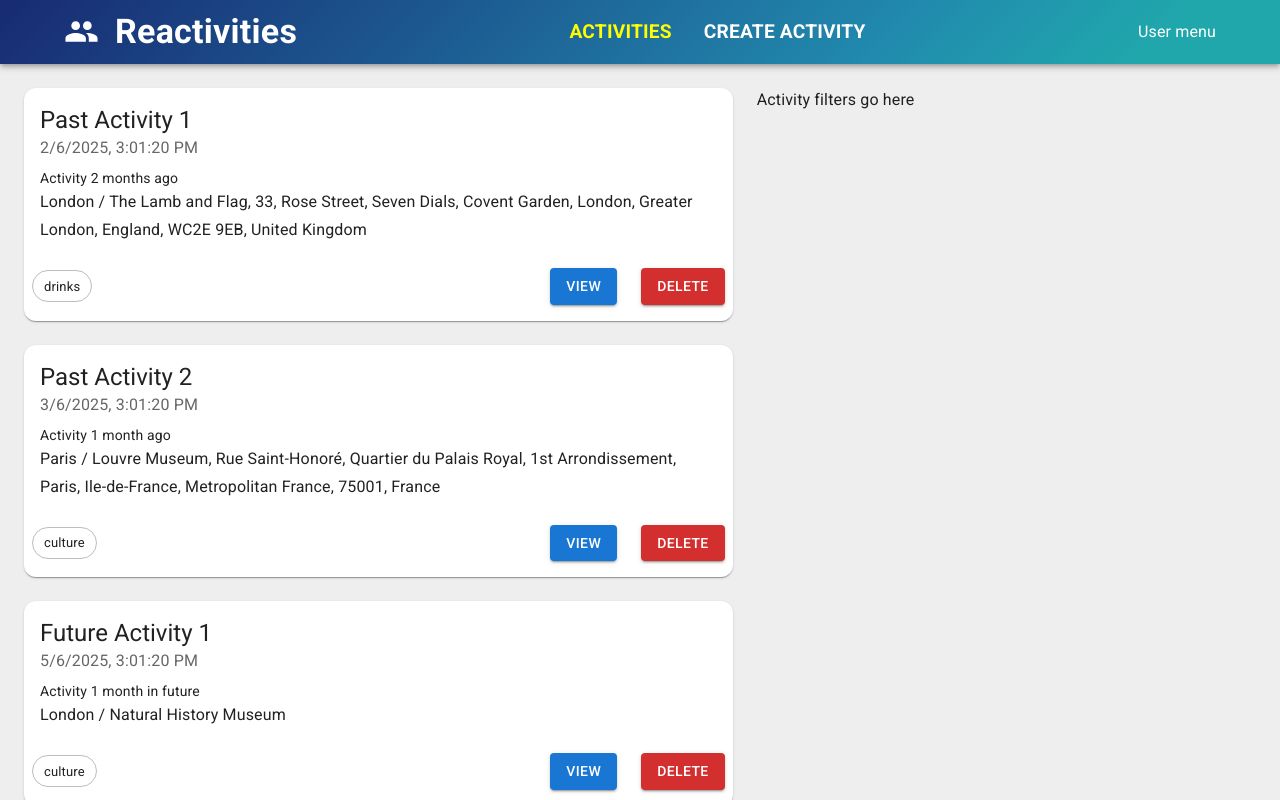
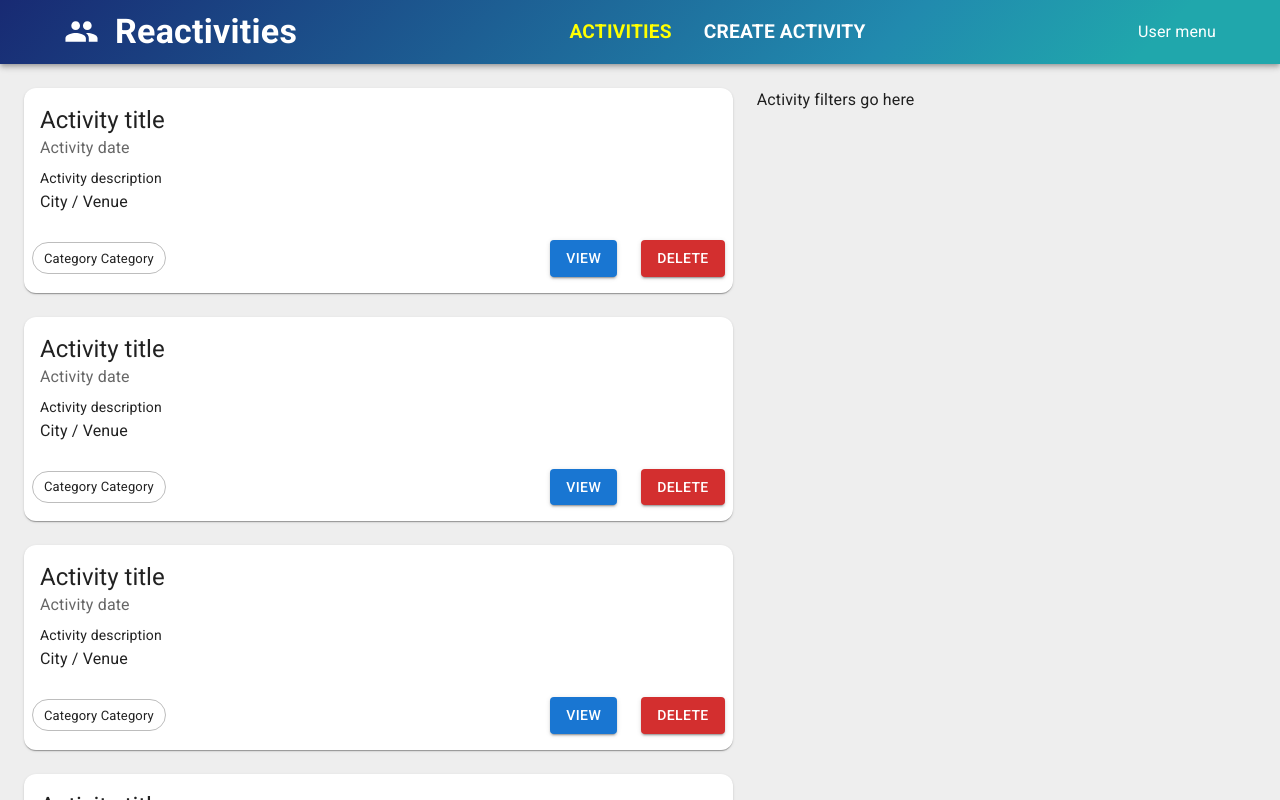
Before and after one commit to williamcaocmu/reactivities-fe, a React (Vite) app: page /activities in a window 1280 px wide. Shown: the top 800 px of the page. Built offline with nearby package versions, Linux system fonts and the light colour scheme.

Commit message:
setup router p.2

```diff
--- a/src/app/router/Routes.tsx
+++ b/src/app/router/Routes.tsx
@@ -3,6 +3,7 @@ import HomePage from "../../features/home/HomePage";
 import App from "../layout/App";
 import ActivityDashboard from "../../features/activities/dashboard/ActivityDashboard";
 import ActivityForm from "../../features/activities/form/ActivityForm";
+import ActivityDetail from "../../features/activities/details/ActivityDetail";
 
 export const router = createBrowserRouter([
   {
@@ -21,6 +22,10 @@ export const router = createBrowserRouter([
         path: "createActivity",
         element: <ActivityForm />,
       },
+      {
+        path: "activities/:id",
+        element: <ActivityDetail />,
+      },
     ],
   },
 ]);
--- a/src/features/activities/dashboard/ActivityCard.tsx
+++ b/src/features/activities/dashboard/ActivityCard.tsx
@@ -7,52 +7,35 @@ import {
   Chip,
   Typography,
 } from "@mui/material";
+import { Link } from "react-router";
 
-type Props = {
-  activity: Activity;
-  onDeleteActivity: (id: string) => void;
-  onOpenDetail: (id: string) => void;
-};
+type Props = {};
 
-export default function ActivityCard({
-  activity,
-  onDeleteActivity,
-  onOpenDetail,
-}: Props) {
-  const handleDeleteActivity = () => {
-    onDeleteActivity(activity.id);
-  };
-
-  const handleOpenDetail = () => {
-    onOpenDetail(activity.id);
-  };
-
+export default function ActivityCard({}: Props) {
   return (
     <Card sx={{ borderRadius: 3 }}>
       <CardContent>
-        <Typography variant="h5">{activity.title}</Typography>
+        <Typography variant="h5">Activity title</Typography>
         <Typography sx={{ color: "text.secondary", mb: 1 }}>
-          {activity.date.toLocaleString()}
+          Activity date
         </Typography>
-        <Typography variant="body2">{activity.description}</Typography>
-        <Typography variant="subtitle1">
-          {activity.city} / {activity.venue}
-        </Typography>
+        <Typography variant="body2">Activity description</Typography>
+        <Typography variant="subtitle1">City / Venue</Typography>
       </CardContent>
       <CardActions
         sx={{ display: "flex", justifyContent: "space-between", pb: 2 }}
       >
-        <Chip label={activity.category} variant="outlined" />
+        <Chip label="Category Category" variant="outlined" />
         <Box display="flex" gap={3}>
-          <Button size="medium" variant="contained" onClick={handleOpenDetail}>
+          <Button
+            size="medium"
+            variant="contained"
+            component={Link}
+            to={`/activities/${1}`}
+          >
             View
           </Button>
-          <Button
-            color="error"
-            size="medium"
-            variant="contained"
-            onClick={handleDeleteActivity}
-          >
+          <Button color="error" size="medium" variant="contained">
             Delete
           </Button>
         </Box>
--- a/src/features/activities/dashboard/ActivityList.tsx
+++ b/src/features/activities/dashboard/ActivityList.tsx
@@ -3,24 +3,13 @@ import ActivityCard from "./ActivityCard";
 
 type Props = {
   activities: Activity[];
-  onDeleteActivity: (id: string) => void;
-  onOpenDetail: (id: string) => void;
 };
 
-export default function ActivityList({
-  activities,
-  onDeleteActivity,
-  onOpenDetail,
-}: Props) {
+export default function ActivityList({ activities }: Props) {
   return (
     <Box sx={{ display: "flex", flexDirection: "column", gap: 3 }}>
       {activities.map((activity) => (
-        <ActivityCard
-          key={activity.id}
-          activity={activity}
-          onDeleteActivity={onDeleteActivity}
-          onOpenDetail={onOpenDetail}
-        />
+        <ActivityCard key={activity.id} />
       ))}
     </Box>
   );
--- a/src/features/activities/details/ActivityDetail.tsx
+++ b/src/features/activities/details/ActivityDetail.tsx
@@ -7,40 +7,22 @@ import {
   Typography,
 } from "@mui/material";
 
-type Props = {
-  selectedActivity: Activity | null;
-  onCancel: () => void;
-  onEdit: (activity: Activity | null) => void;
-};
+type Props = {};
 
-export default function ActivityDetail({
-  selectedActivity,
-  onCancel,
-  onEdit,
-}: Props) {
-  const handleCancel = () => {
-    onCancel();
-  };
-  const handleEdit = () => {
-    onEdit(selectedActivity);
-  };
+export default function ActivityDetail({}: Props) {
   return (
     <Card sx={{ borderRadius: 3 }}>
       <CardMedia component="img" src={`/images/categoryImages/food.jpg`} />
       <CardContent>
-        <Typography variant="h5">{selectedActivity?.title}</Typography>
+        <Typography variant="h5">Activity title</Typography>
         <Typography variant="subtitle1" fontWeight="light">
-          {selectedActivity?.date.toLocaleString()}
+          {new Date().toLocaleString()}
         </Typography>
-        <Typography variant="body1">{selectedActivity?.description}</Typography>
+        <Typography variant="body1">Activity description</Typography>
       </CardContent>
       <CardActions>
-        <Button color="primary" onClick={handleEdit}>
-          Edit
-        </Button>
-        <Button color="inherit" onClick={handleCancel}>
-          Cancel
-        </Button>
+        <Button color="primary">Edit</Button>
+        <Button color="inherit">Cancel</Button>
       </CardActions>
     </Card>
   );
```
